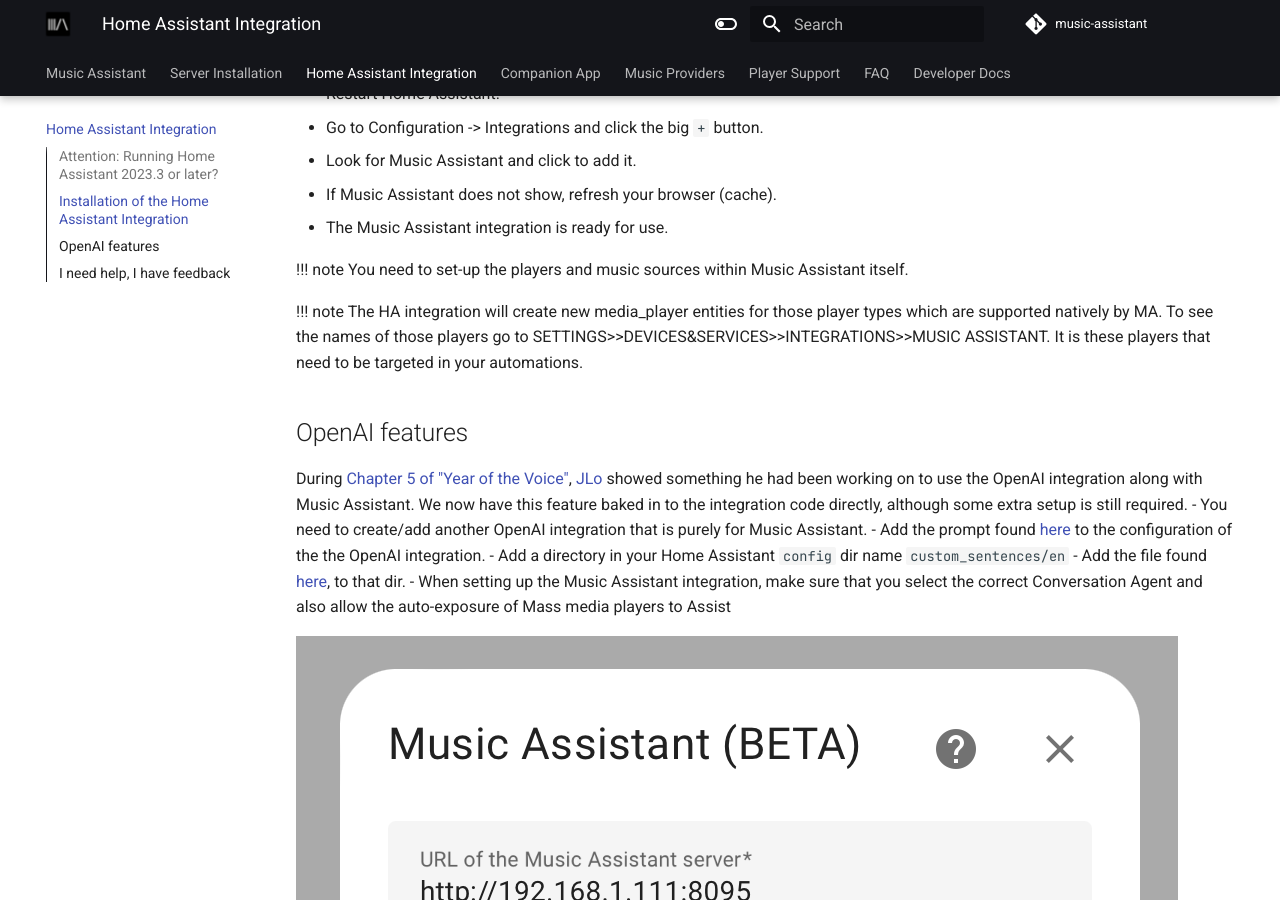
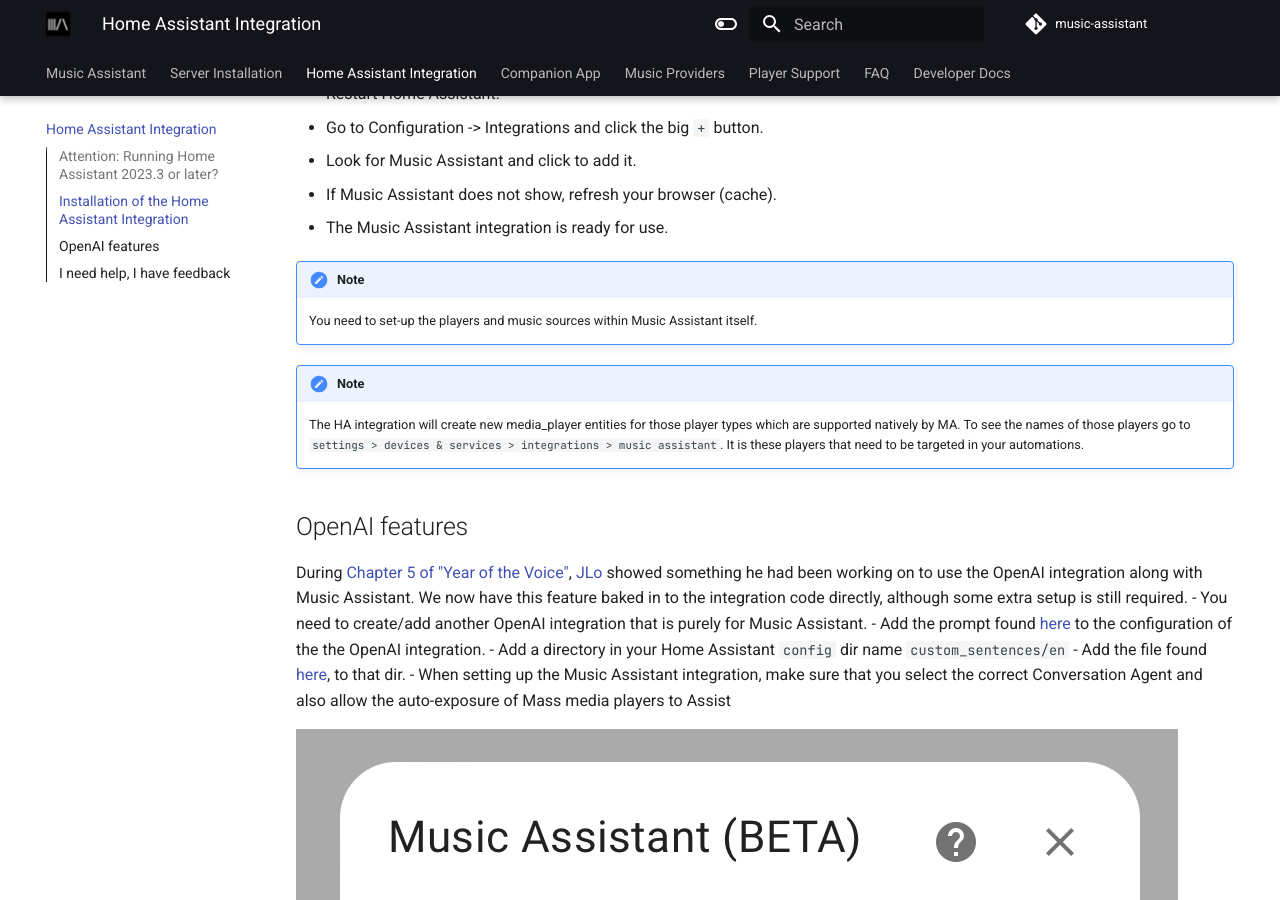
Before and after one commit to pwbriggs/music-assistant.github.io, an MkDocs documentation site: the page built from docs/integration.md, in a window 1280 px wide and 900 px high, scrolled down 601 px. Built offline with MkDocs 1.6.1 and Material for MkDocs 9.7.7, drawn with Linux system fonts in a browser that asks for light colours.

Commit message:
minor changes to admonitions

```diff
--- a/docs/integration.md
+++ b/docs/integration.md
@@ -21,9 +21,11 @@
 - If Music Assistant does not show, refresh your browser (cache).
 - The Music Assistant integration is ready for use.
 
-!!! note You need to set-up the players and music sources within Music Assistant itself.
+!!! note
+    You need to set-up the players and music sources within Music Assistant itself.
 
-!!! note The HA integration will create new media_player entities for those player types which are supported natively by MA. To see the names of those players go to SETTINGS>>DEVICES&SERVICES>>INTEGRATIONS>>MUSIC ASSISTANT. It is these players that need to be targeted in your automations.
+!!! note
+    The HA integration will create new media_player entities for those player types which are supported natively by MA. To see the names of those players go to `settings > devices & services > integrations > music assistant`. It is these players that need to be targeted in your automations.
 
 ## OpenAI features
 
```
Also changed, not shown: docs/Installation.md (+2 -1 lines), docs/music-providers/filesystem.md (+4 -1 lines), docs/music-providers/plex.md (+2 -1 lines).
